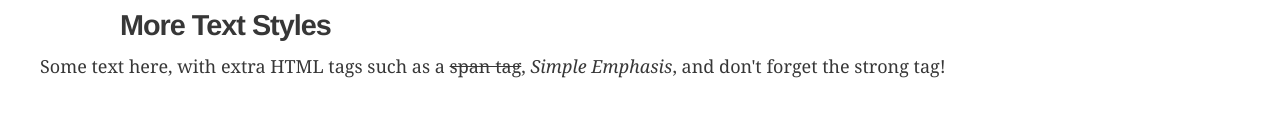
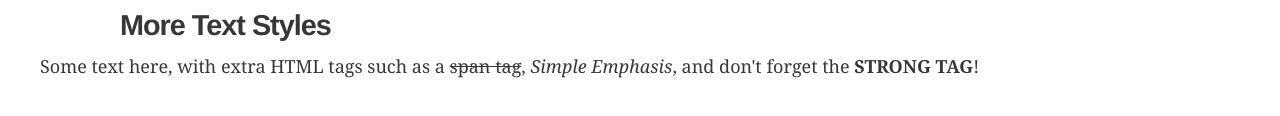
Before and after one commit to JakeUnger/BradHusseyWebDesignerCourse, a plain HTML site: page CSS/text.html in a window 1280 px wide. Shown: the part 308-424 px from the top of the page. Drawn offline with Linux system fonts and the light colour scheme.

Commit message:
final copy

```diff
--- a/CSS/stylesheet.css
+++ b/CSS/stylesheet.css
@@ -43,3 +43,8 @@ span {
 em {
  text-transform: capitalize;
 }
+
+strong {
+ text-transform: uppercase;
+ font-weight: bold;
+}
```
